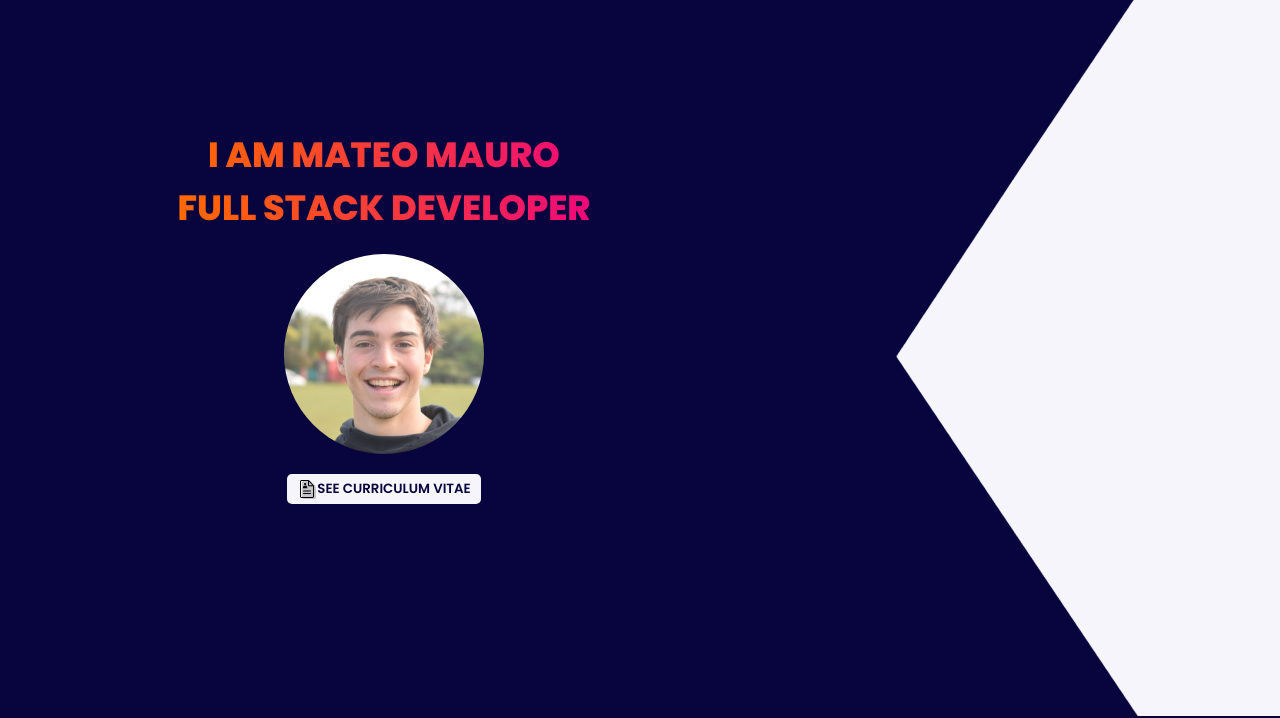
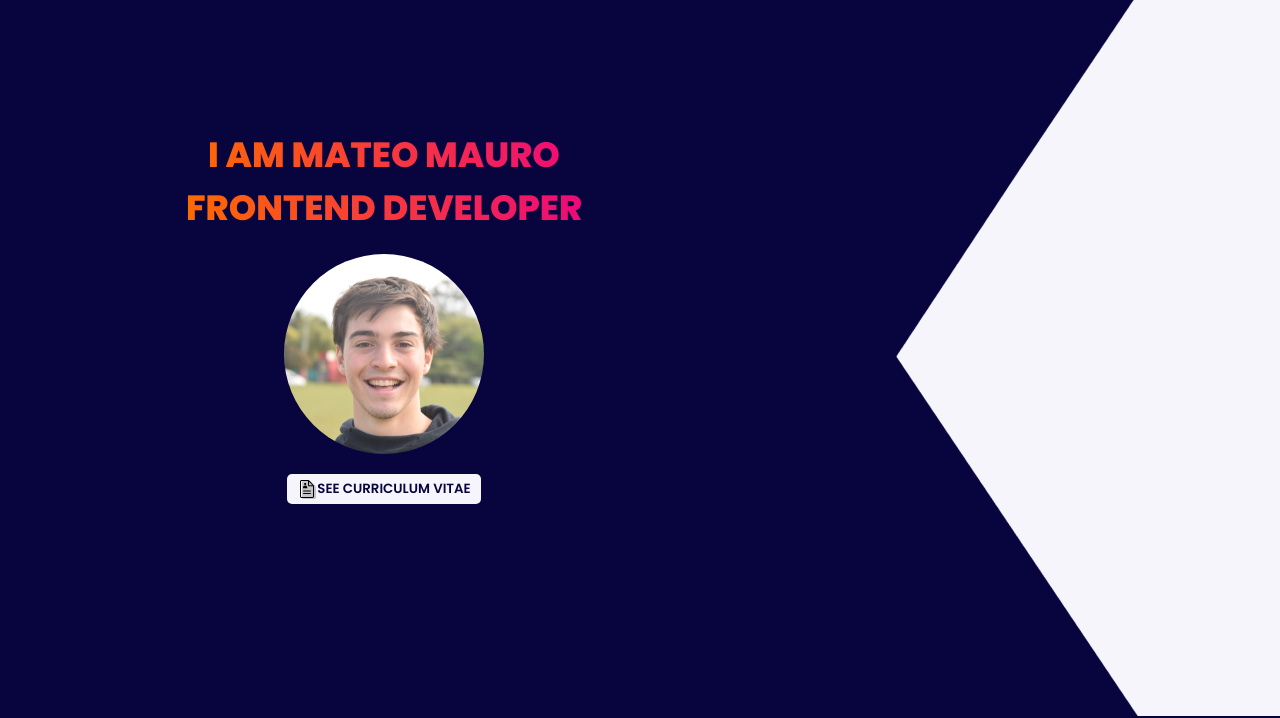
Before and after one commit to mateomauro/https---github.com-mateomauro-myPortfolio, a plain HTML site: page index.html in a window 1280 px wide. Shown: the part 84-802 px from the top of the page. Drawn offline with Linux system fonts and the light colour scheme.

Commit message:
Update index.html

```diff
--- a/index.html
+++ b/index.html
@@ -91,7 +91,7 @@
             <div class="home-informacion">
                 <h1 class="yo-soy">
                     I AM MATEO MAURO <br>
-                    FULL STACK DEVELOPER
+                    FRONTEND DEVELOPER
                 </h1>
                 <div class="mi-perfil">
                     <img src="img/YO.jpg">
```
